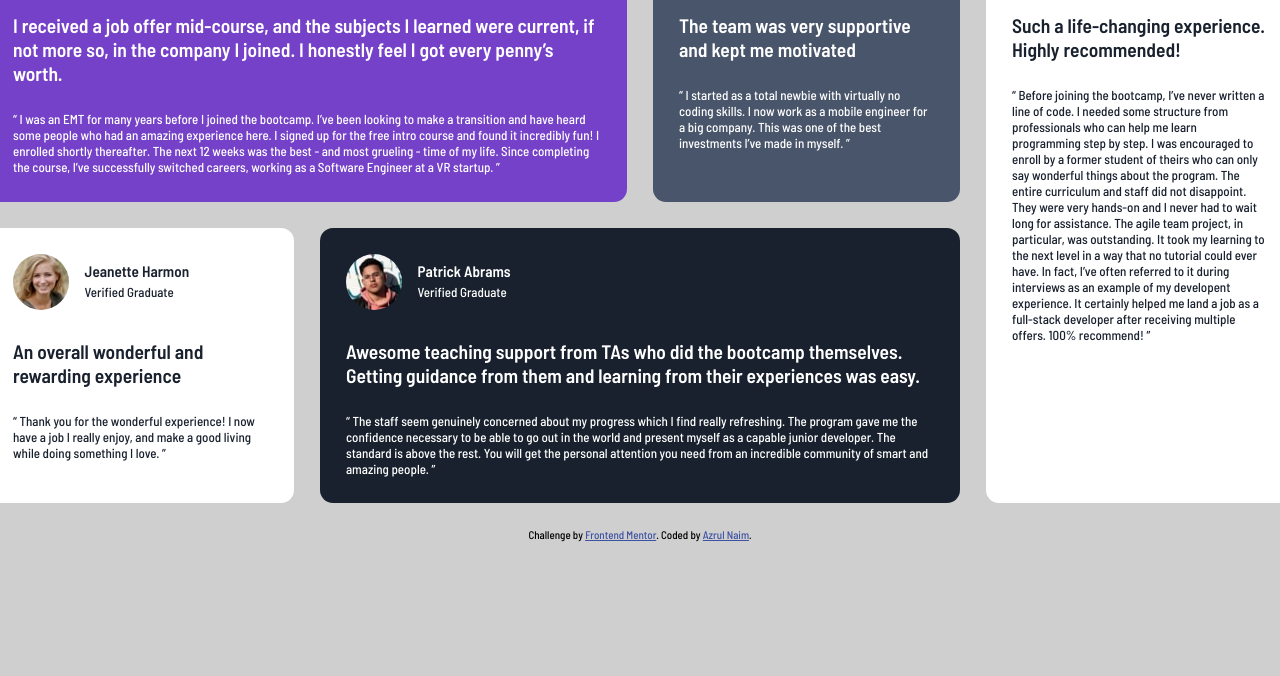
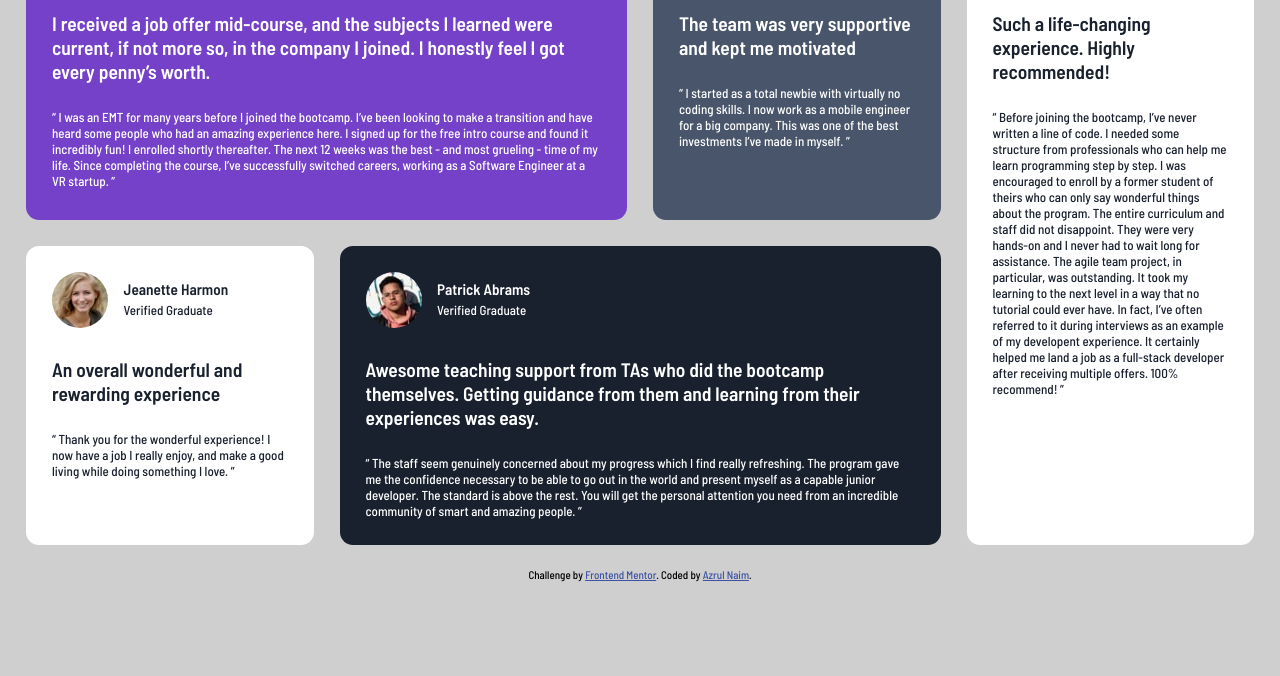
Before and after one commit to sjtape/FM_testimonials-grid-section-main, a plain HTML site: page index.html in a window 1280 px wide. Shown: the part 124-800 px from the top of the page. Drawn offline with Linux system fonts and the light colour scheme.

Commit message:
fix grid column width

```diff
--- a/style.css
+++ b/style.css
@@ -73,7 +73,6 @@ body {
   justify-content: center;
   align-content: center;
   padding: 2em;
-  max-width: 1440px;
 }
 
 .testimony {
@@ -138,7 +137,7 @@ body {
     grid-template-areas: 'testimony-1 testimony-1 testimony-2 testimony-5'
       'testimony-3 testimony-4 testimony-4 testimony-5';
     grid-template-rows: 50%;
-    grid-template-columns: 25% 25% 25% 25%;
+    grid-template-columns: repeat(4, 1fr);
   }
 
   .testimony-1 {
```
